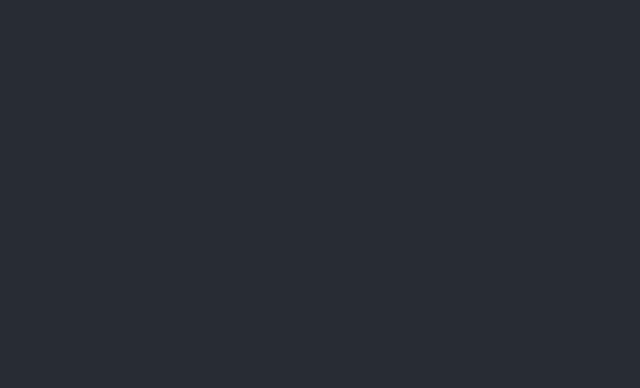
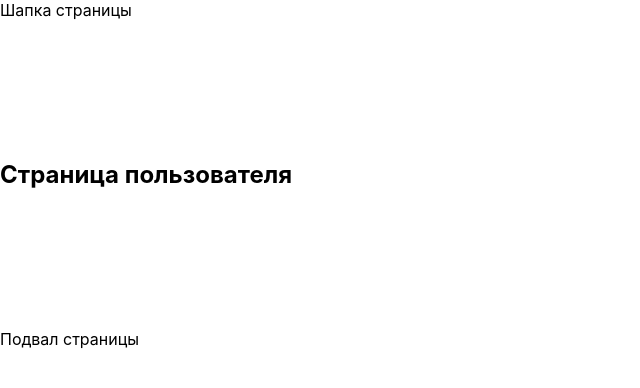
Before and after one commit to Lisick1999/my-time-tracker, a React (Create React App) app: page / in a window 1280 px wide. Shown: the top 388 px of the page, without its empty margins (0-640 px from the left). Built offline with nearby package versions, Linux system fonts and the light colour scheme; a web font is replaced by a local one.

Commit message:
Реализовать основной компонент блога с роутингом

```diff
--- a/package.json
+++ b/package.json
@@ -10,9 +10,11 @@
 		"eslint-config-prettier": "^10.1.5",
 		"eslint-plugin-prettier": "^5.4.0",
 		"prettier": "^3.5.3",
-    "react": "^19.1.0",
-    "react-dom": "^19.1.0",
+		"react": "^18.3.1",
+		"react-dom": "^18.3.1",
+		"react-router-dom": "^6.30.0",
 		"react-scripts": "5.0.1",
+		"styled-components": "^6.1.18",
 		"web-vitals": "^2.1.4"
 	},
 	"scripts": {
--- a/src/App.js
+++ /dev/null
@@ -1,11 +0,0 @@
-import './App.css';
-
-export const App = () => {
-	return (
-		<div className="App">
-			<header className="App-header">
-				<i className="fa fa-address-book" aria-hidden="true"></i>
-			</header>
-		</div>
-	);
-};
--- a/src/index.js
+++ b/src/index.js
@@ -1,11 +1,14 @@
 import React from 'react';
 import ReactDOM from 'react-dom/client';
+// для роутинга подключить провайдер
+import { BrowserRouter } from 'react-router-dom';
+import { Tracker } from './tracker';
 import './index.css';
-import { App } from './App';
 
 const root = ReactDOM.createRoot(document.getElementById('root'));
+
 root.render(
-	<React.StrictMode>
-		<App />
-	</React.StrictMode>,
+	<BrowserRouter>
+		<Tracker />
+	</BrowserRouter>,
 );
--- /dev/null
+++ b/src/tracker.js
@@ -0,0 +1,44 @@
+import { Route, Routes, Outlet } from 'react-router-dom';
+import styled from 'styled-components';
+import './App.css';
+
+const Content = styled.div`
+	padding: 120px 0;
+`;
+const Header = () => <div>Шапка страницы</div>;
+const Footer = () => <div>Подвал страницы</div>;
+
+const UserPage = () => {
+	return (
+		<div>
+			<h2>Страница пользователя</h2>
+			{/* Здесь будет отображаться вложенный маршрут */}
+			<Outlet />
+		</div>
+	);
+};
+
+export const Tracker = () => {
+	return (
+		<>
+			<Header />
+			<Content>
+				<Routes>
+					<Route path="/login" element={<div>Страница авторизации /login</div>} />
+					<Route path="/register" element={<div>Страница регистрации /register</div>} />
+					<Route path="/" element={<UserPage />}>
+						<Route path="home" element={<div>Главная страница /</div>} />
+						<Route path="projects" element={<div>Страница списка проектов projects</div>}>
+							<Route path="create" element={<div>Страница создания проекта /projects/create</div>} />
+							<Route path=":id/edit" element={<div>Страница редактирования проекта /projects/:id/edit</div>} />
+						</Route>
+						<Route path="analytics" element={<div>Страница аналитики /analytics</div>} />
+						<Route path="settings" element={<div>Страница настроек аккаунта /settings</div>} />
+					</Route>
+					<Route path="*" element={<div>Ошибка</div>} />
+				</Routes>
+			</Content>
+			<Footer />
+		</>
+	);
+};
```
Also changed, not shown: .prettierrc.json, 1 other file (tests, documents, lock files or other folders). Lines whose indentation alone changed are shown as unchanged.
